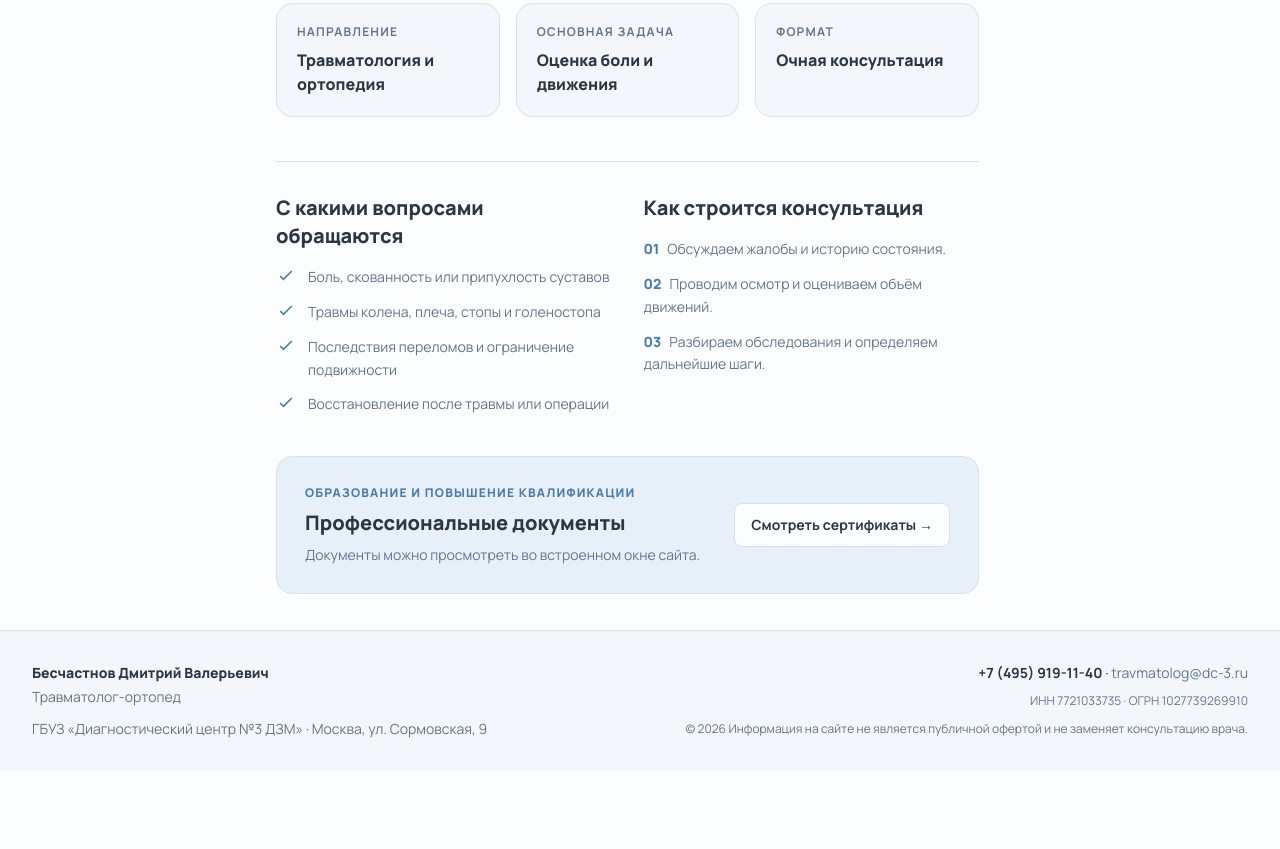
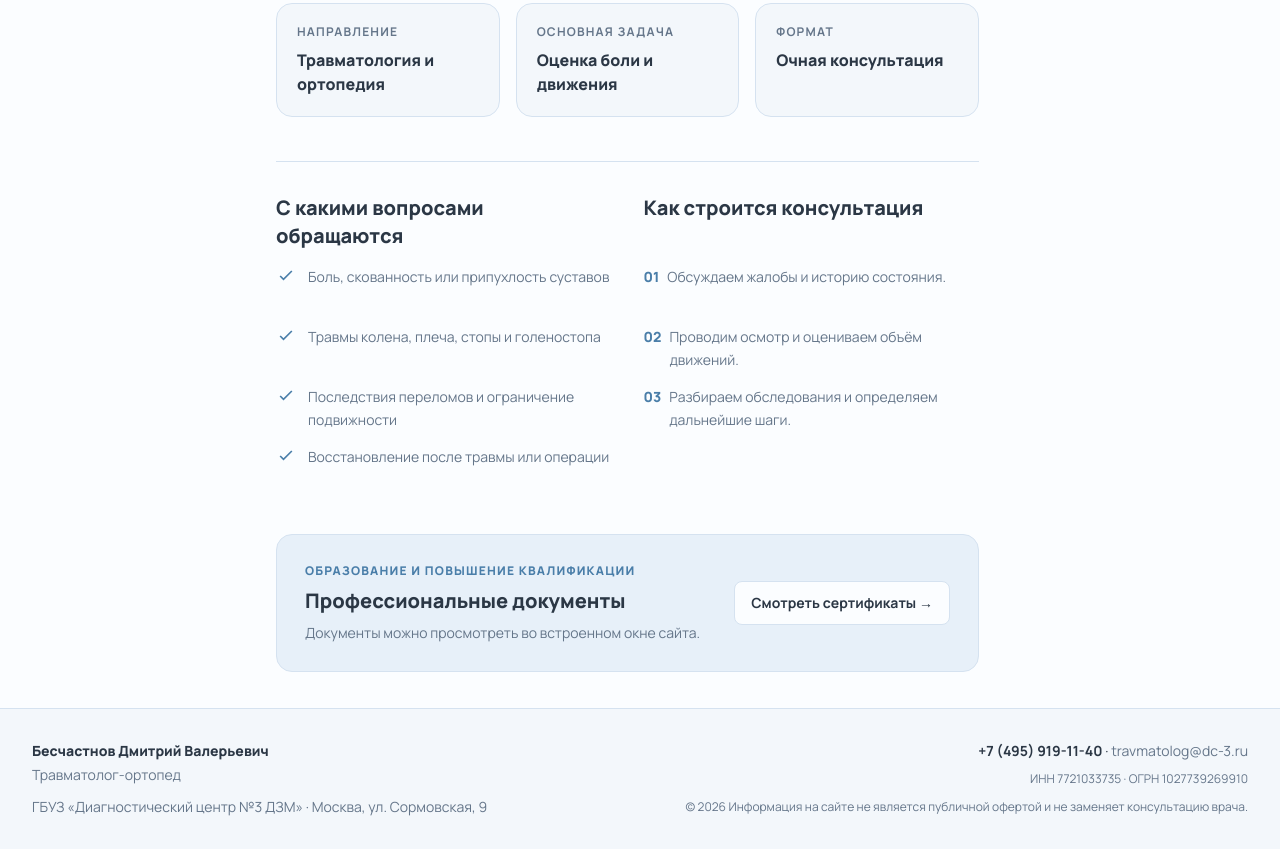
Before and after one commit to Benkyy/Travmatolog, a plain HTML site: page index.html in a window 1280 px wide. Shown: the part 1083-1932 px from the top of the page. Before the commit the page ends 1854 px from the top, so only its background shows below. Drawn offline with nearby package versions, Linux system fonts and the light colour scheme; no server answers.

Commit message:
Align consultation lists

```diff
--- a/index.html
+++ b/index.html
@@ -230,8 +230,8 @@
             <div class="rounded-2xl border border-border bg-surface p-5"><p class="text-xs font-bold uppercase tracking-widest text-text-muted">Формат</p><p class="mt-2 font-extrabold">Очная консультация</p></div>
           </div>
           <div class="mt-11 grid gap-8 border-t border-border pt-8 md:grid-cols-2">
-            <div><h2 class="text-xl font-extrabold">С какими вопросами обращаются</h2><ul class="mt-4 grid gap-3 text-sm leading-relaxed text-text-muted"><li class="flex gap-3"><svg class="h-5 w-5 shrink-0 text-primary-600" viewBox="0 0 24 24" fill="none" stroke="currentColor" stroke-width="2" aria-hidden="true"><path d="m5 12 4 4L19 6"/></svg>Боль, скованность или припухлость суставов</li><li class="flex gap-3"><svg class="h-5 w-5 shrink-0 text-primary-600" viewBox="0 0 24 24" fill="none" stroke="currentColor" stroke-width="2" aria-hidden="true"><path d="m5 12 4 4L19 6"/></svg>Травмы колена, плеча, стопы и голеностопа</li><li class="flex gap-3"><svg class="h-5 w-5 shrink-0 text-primary-600" viewBox="0 0 24 24" fill="none" stroke="currentColor" stroke-width="2" aria-hidden="true"><path d="m5 12 4 4L19 6"/></svg>Последствия переломов и ограничение подвижности</li><li class="flex gap-3"><svg class="h-5 w-5 shrink-0 text-primary-600" viewBox="0 0 24 24" fill="none" stroke="currentColor" stroke-width="2" aria-hidden="true"><path d="m5 12 4 4L19 6"/></svg>Восстановление после травмы или операции</li></ul></div>
-            <div><h2 class="text-xl font-extrabold">Как строится консультация</h2><ol class="mt-4 grid gap-3 text-sm leading-relaxed text-text-muted"><li><span class="mr-2 font-extrabold text-primary-600">01</span>Обсуждаем жалобы и историю состояния.</li><li><span class="mr-2 font-extrabold text-primary-600">02</span>Проводим осмотр и оцениваем объём движений.</li><li><span class="mr-2 font-extrabold text-primary-600">03</span>Разбираем обследования и определяем дальнейшие шаги.</li></ol></div>
+            <div><h2 class="text-xl font-extrabold md:min-h-14">С какими вопросами обращаются</h2><ul class="mt-4 grid gap-3 text-sm leading-relaxed text-text-muted"><li class="flex gap-3 md:min-h-12"><svg class="h-5 w-5 shrink-0 text-primary-600" viewBox="0 0 24 24" fill="none" stroke="currentColor" stroke-width="2" aria-hidden="true"><path d="m5 12 4 4L19 6"/></svg><span>Боль, скованность или припухлость суставов</span></li><li class="flex gap-3 md:min-h-12"><svg class="h-5 w-5 shrink-0 text-primary-600" viewBox="0 0 24 24" fill="none" stroke="currentColor" stroke-width="2" aria-hidden="true"><path d="m5 12 4 4L19 6"/></svg><span>Травмы колена, плеча, стопы и голеностопа</span></li><li class="flex gap-3 md:min-h-12"><svg class="h-5 w-5 shrink-0 text-primary-600" viewBox="0 0 24 24" fill="none" stroke="currentColor" stroke-width="2" aria-hidden="true"><path d="m5 12 4 4L19 6"/></svg><span>Последствия переломов и ограничение подвижности</span></li><li class="flex gap-3 md:min-h-12"><svg class="h-5 w-5 shrink-0 text-primary-600" viewBox="0 0 24 24" fill="none" stroke="currentColor" stroke-width="2" aria-hidden="true"><path d="m5 12 4 4L19 6"/></svg><span>Восстановление после травмы или операции</span></li></ul></div>
+            <div><h2 class="text-xl font-extrabold md:min-h-14">Как строится консультация</h2><ol class="mt-4 grid gap-3 text-sm leading-relaxed text-text-muted"><li class="flex gap-2 md:min-h-12"><span class="shrink-0 font-extrabold text-primary-600">01</span><span>Обсуждаем жалобы и историю состояния.</span></li><li class="flex gap-2 md:min-h-12"><span class="shrink-0 font-extrabold text-primary-600">02</span><span>Проводим осмотр и оцениваем объём движений.</span></li><li class="flex gap-2 md:min-h-12"><span class="shrink-0 font-extrabold text-primary-600">03</span><span>Разбираем обследования и определяем дальнейшие шаги.</span></li></ol></div>
           </div>
           <div class="mt-10 rounded-2xl border border-border bg-surface-2 p-5 sm:p-7"><div class="flex flex-wrap items-center justify-between gap-4"><div><p class="text-xs font-extrabold uppercase tracking-widest text-primary-600">Образование и повышение квалификации</p><h2 class="mt-2 text-xl font-extrabold">Профессиональные документы</h2><p class="mt-2 text-sm text-text-muted">Документы можно просмотреть во встроенном окне сайта.</p></div><a data-route="certificates" href="#/certificates" class="inline-flex min-h-11 items-center gap-2 rounded-lg border border-border bg-bg px-4 py-2 text-sm font-bold transition hover:bg-surface">Смотреть сертификаты →</a></div></div>
         </section>
```
